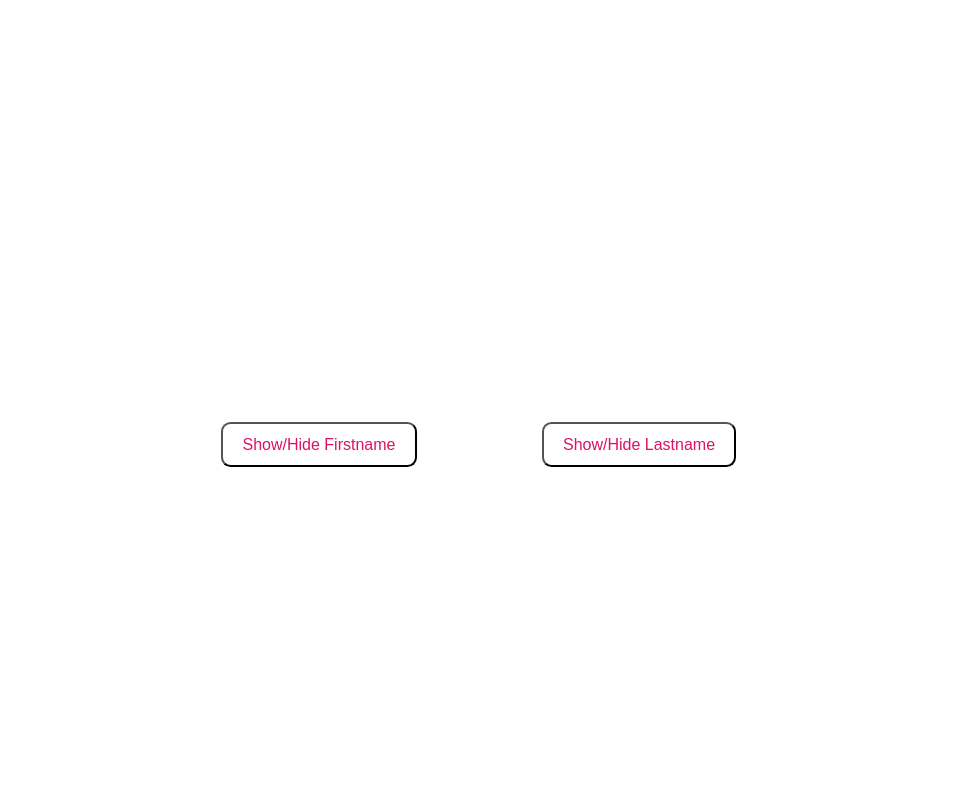
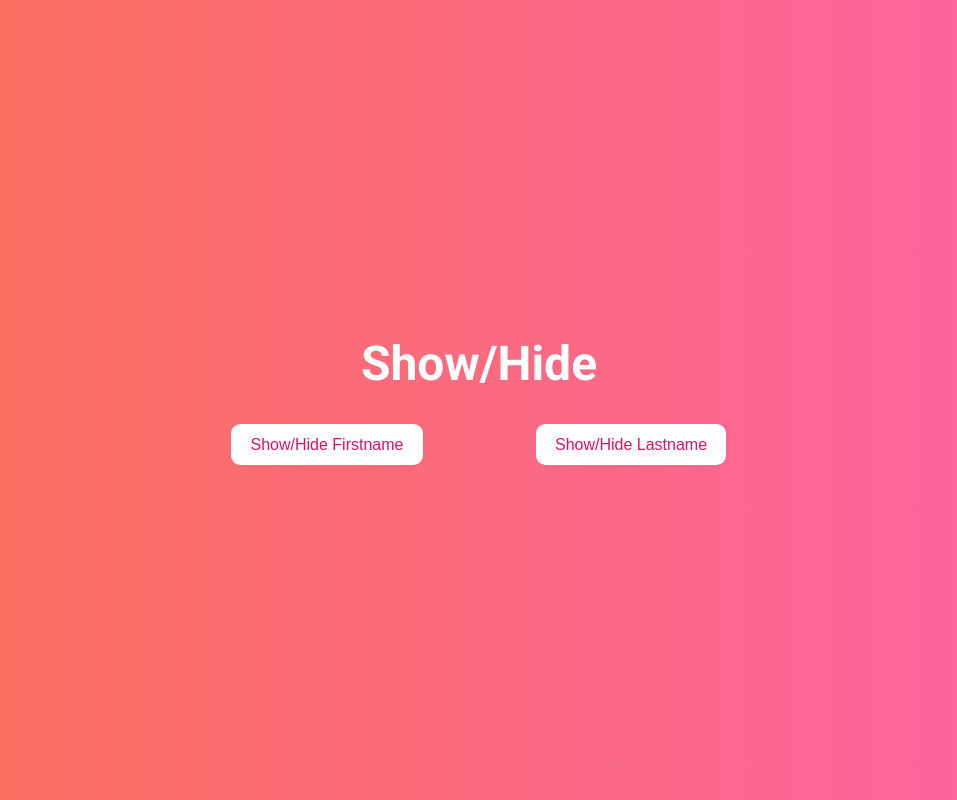
Before and after one commit to CLL-NxtWave-Submissions/show-hide-name-app, a React (Create React App) app: page / in a window 1280 px wide. Shown: the whole page, without its empty margins (161-1118 px from the left). Built offline with nearby package versions, Linux system fonts and the light colour scheme; a web font is replaced by a local one.

Commit message:
Adjusted CSS styling of elements in ShowHide component

```diff
--- a/src/components/ShowHide/index.css
+++ b/src/components/ShowHide/index.css
@@ -1,5 +1,5 @@
 .show-hide-bg-container {
-  background-image: liner-gradient(to right, #fa7257, #fc63a7);
+  background-image: linear-gradient(to right, #fa7257, #fc63a7);
   display: flex;
   justify-content: center;
   align-items: center;
@@ -32,10 +32,10 @@
   flex-direction: column;
   justify-content: center;
   align-items: center;
-  width: 25vw;
+  width: 50vw;
   margin-bottom: 1rem;
-  margin-left: 0;
-  margin-right: 0;
+  margin-left: 1.5rem;
+  margin-right: 1.5rem;
 }
 
 .show-hide-name-button {
@@ -45,6 +45,7 @@
   background-color: #ffffff;
   font-size: 1rem;
   margin-bottom: 1rem;
+  border: none;
 }
 
 .name-container {
@@ -61,8 +62,8 @@
 }
 
 @media (min-width: 768px) {
-  .show-hide-name-container {
-    width: 50vw;
+  .show-hide-single-name-container {
+    width: 20vw;
     margin-left: 1.5rem;
     margin-right: 1.5rem;
   }
```
